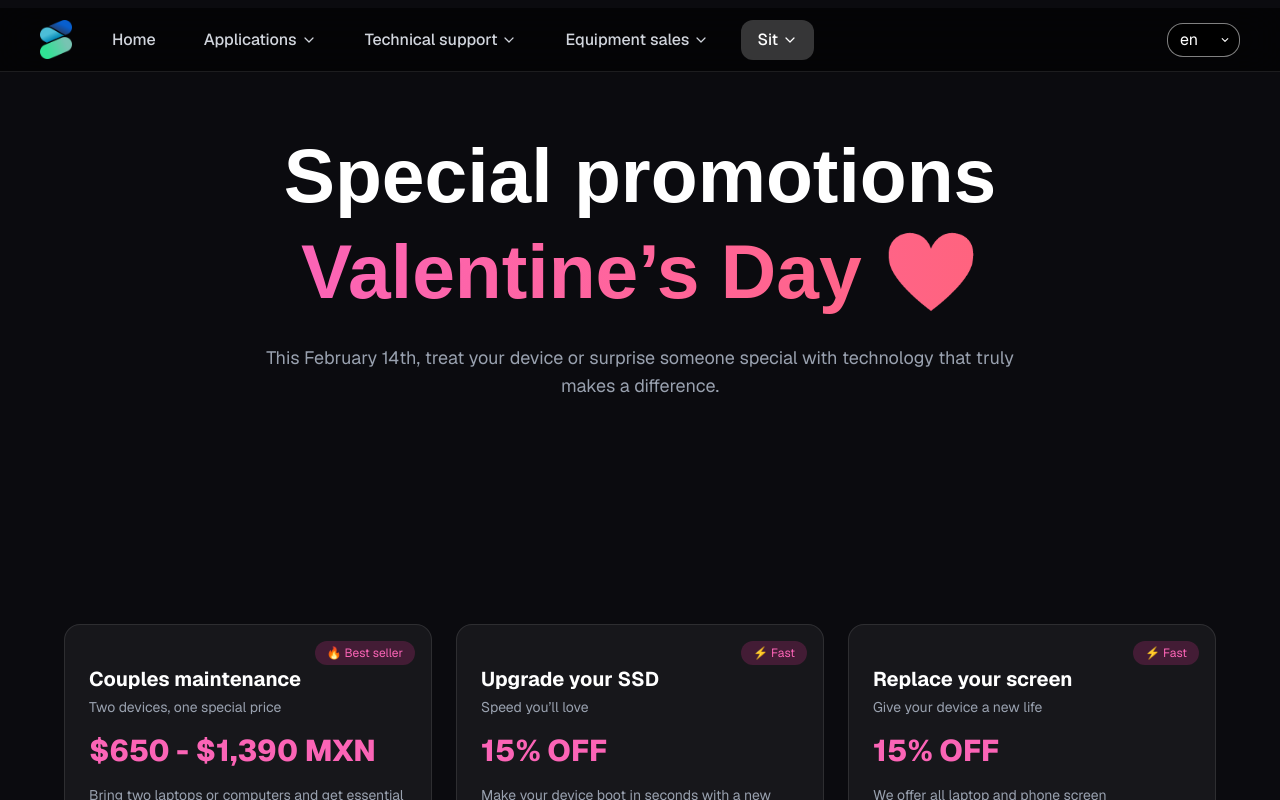
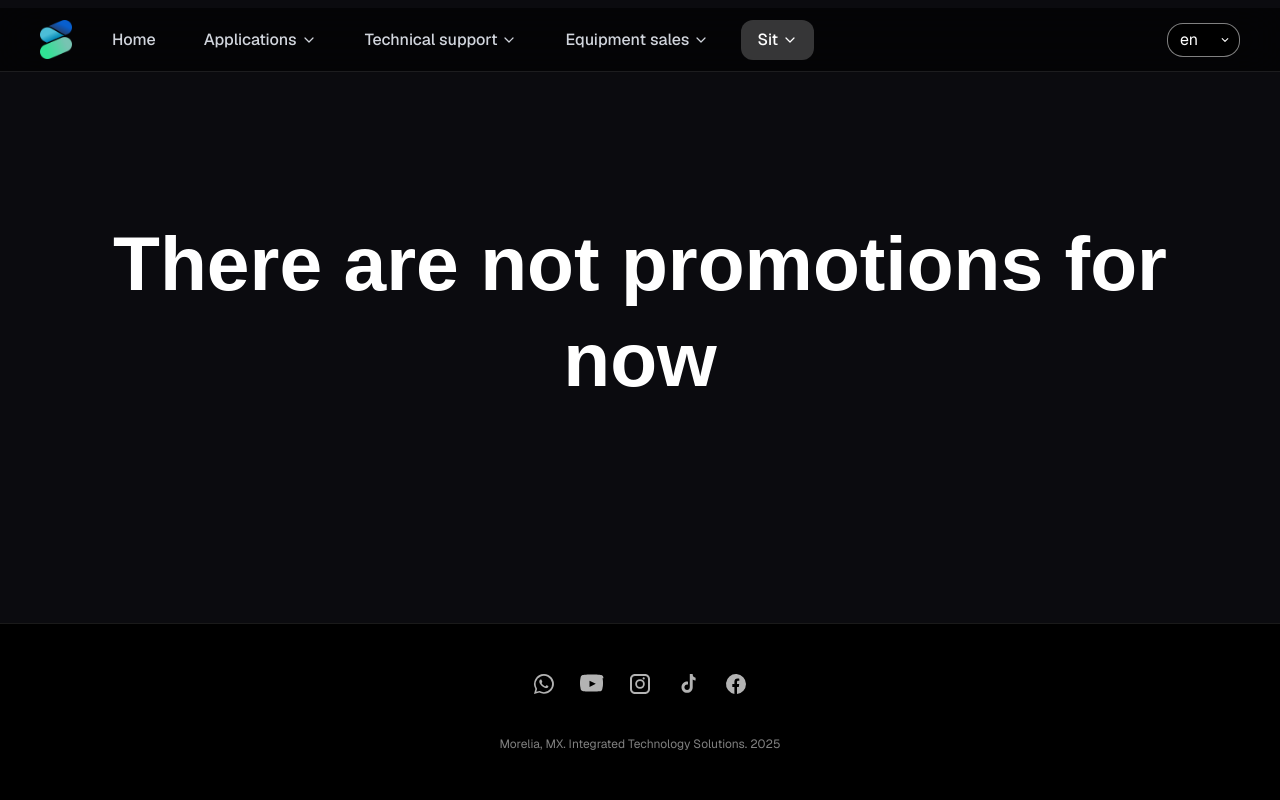
Before and after one commit to beatlechiken-fz/sit-landing, a Next.js app: page /en/promotions in a window 1280 px wide. Shown: the top 800 px of the page. Built offline with nearby package versions, Linux system fonts and the light colour scheme; a web font is replaced by a local one.

Commit message:
feat: no promotions

```diff
--- a/app/[locale]/promotions/page.tsx
+++ b/app/[locale]/promotions/page.tsx
@@ -9,21 +9,22 @@ import PromotionsGrid from "@/modules/promotions/presentation/components/Promoti
 
 export default function PromotionsPage() {
   return (
-    <main className="bg-[#0B0B0F] text-white min-h-screen overflow-x-hidden">
+    <main className="bg-[#0B0B0F] text-white min-h-screen overflow-x-hidden flex flex-col">
       <AppBar />
 
-      <section className="flex justify-center">
+      <section className="flex justify-center items-center flex-1">
         <PromotionsHero />
       </section>
 
+      {/*
       <section className="flex justify-center mt-24">
-        <PromotionsGrid />
+         <PromotionsGrid />
       </section>
 
       <section className="flex justify-center mt-32 mb-32">
         <PromotionsCTA />
       </section>
-
+      */}
       <FooterBar />
     </main>
   );
--- a/messages/en.json
+++ b/messages/en.json
@@ -583,6 +583,7 @@
     "ctaWhatsappMsg": "Hi, I’d like information about your services."
   },
   "promotions": {
+    "noPromotions": "There are not promotions for now",
     "heroTitle1": "Special promotions",
     "heroTitle2": "Valentine’s Day ❤️",
     "heroDesc": "This February 14th, treat your device or surprise someone special with technology that truly makes a difference.",
--- a/messages/es.json
+++ b/messages/es.json
@@ -580,6 +580,7 @@
     "ctaWhatsappMsg": "Hola, quiero información sobre sus servicios."
   },
   "promotions": {
+    "noPromotions": "No hay promociones vigentes",
     "heroTitle1": "Promociones especiales",
     "heroTitle2": "San Valentín ❤️",
     "heroDesc": "Este 14 de febrero consiente tu equipo o sorprende a alguien especial con tecnología que sí se nota.",
--- a/modules/promotions/presentation/components/PromotionsHero.tsx
+++ b/modules/promotions/presentation/components/PromotionsHero.tsx
@@ -13,6 +13,10 @@ export default function PromotionsHero() {
       transition={{ duration: 0.6 }}
     >
       <h1 className="text-[clamp(2.6rem,6vw,4.8rem)] font-extrabold leading-tight">
+        {t("noPromotions")}
+      </h1>
+      {/*
+      <h1 className="text-[clamp(2.6rem,6vw,4.8rem)] font-extrabold leading-tight">
         {t("heroTitle1")}
         <br />
         <span className="bg-gradient-to-r from-pink-400 to-rose-400 bg-clip-text text-transparent">
@@ -23,6 +27,7 @@ export default function PromotionsHero() {
       <p className="mt-6 text-gray-400 text-lg max-w-3xl mx-auto">
         {t("heroDesc")}
       </p>
+      */}
     </motion.section>
   );
 }
```
